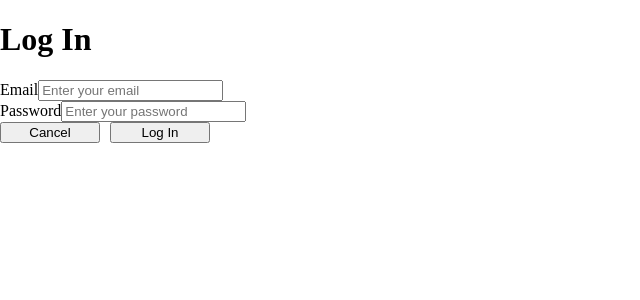
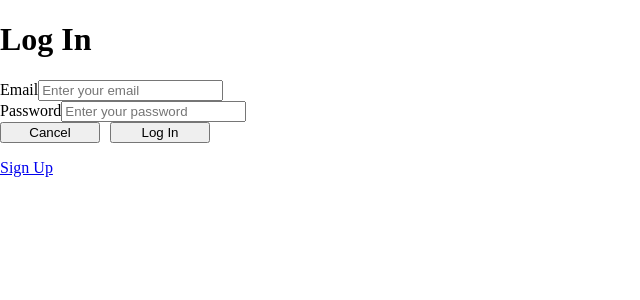
Before and after one commit to Shift3/boilerplate-client-angular, an Angular app: page /auth/login in a window 1280 px wide. Shown: the top 300 px of the page, without its empty margins (0-640 px from the left). Built offline with nearby package versions, Linux system fonts and the light colour scheme.

Commit message:
feat(login): add link to sign up from log in

```diff
--- a/src/app/features/auth/login/login-presentation.component.html
+++ b/src/app/features/auth/login/login-presentation.component.html
@@ -5,6 +5,9 @@
     (emitForm)="propagateForm($event)"
     (emitSubmit)="submit()"
   ></app-dynamic-form>
+  <p>
+    <a routerLink="/auth/signup">Sign Up</a>
+  </p>
 </ng-container>
 
 <button *ngIf="token" (click)="logout()">Log Out</button>
```
